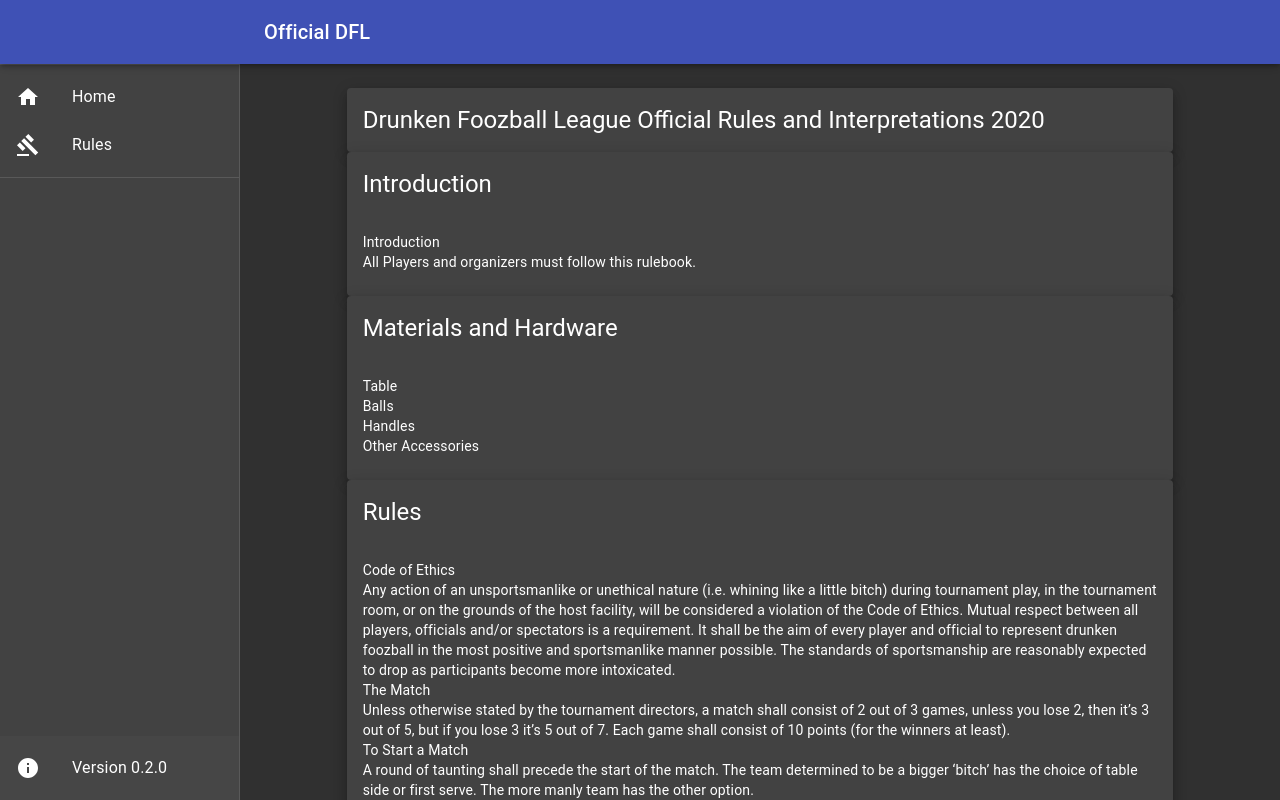
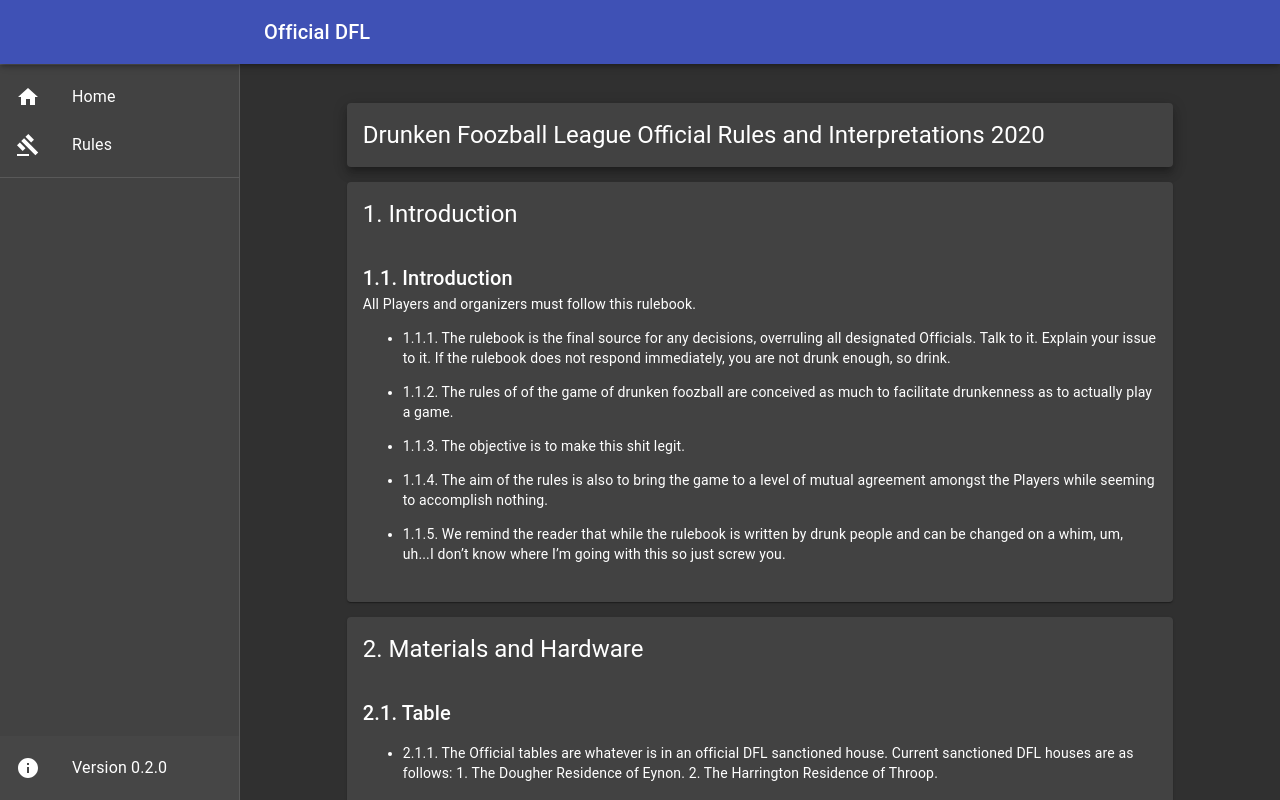
Before and after one commit to frankMazzarella/drunken-foozball-client, a React (Create React App) app: page /rules in a window 1280 px wide. Shown: the top 800 px of the page. Built offline with nearby package versions, Linux system fonts and the light colour scheme.

Commit message:
adding spacing and item numbering

```diff
--- a/src/rules/RuleChapter.js
+++ b/src/rules/RuleChapter.js
@@ -1,23 +1,30 @@
-import React, { Component } from 'react';
+import React from 'react';
+import { makeStyles } from '@material-ui/core/styles';
 import Card from '@material-ui/core/Card';
 import CardHeader from '@material-ui/core/CardHeader';
 import CardContent from '@material-ui/core/CardContent';
 
 import RuleSection from './RuleSection';
 
-export default class RuleChapter extends Component {
-  render() {
+const useStyles = makeStyles(() => ({
+  root: {
+    margin: `15px auto`
+  }
+}));
+
+export default function RuleChapter(props) {
+  const classes = useStyles();
+
   return (
-      <Card raised>
-        <CardHeader title={this.props.chapterTitle} />
+    <Card className={classes.root}>
+      <CardHeader title={`${props.number}. ${props.chapterTitle}`} />
       <CardContent>
         {
-            this.props.sections.map((section, index) => {
-              return <RuleSection key={index} {...section}></RuleSection>
+          props.sections.map((section, index) => {
+            return <RuleSection key={index} number={`${props.number}.${index + 1}`} {...section}></RuleSection>
           })
         }
       </CardContent>
     </Card>
   );
 }
-}
--- a/src/rules/RuleSection.js
+++ b/src/rules/RuleSection.js
@@ -1,11 +1,21 @@
 import React, { Component } from 'react';
+import { Typography } from '@material-ui/core'
 
 export default class RuleSection extends Component {
   render() {
     return (
       <React.Fragment>
-        <div>{this.props.sectionTitle}</div>
-        <div>{this.props.description}</div>
+        <Typography variant="h6">{`${this.props.number}. ${this.props.sectionTitle}`}</Typography>
+        <Typography variant="body2">{this.props.description}</Typography>
+        {
+          this.props.subSections.map((subSection, index) => {
+            return (
+              <ul>
+                <li>{`${this.props.number}.${index + 1}. ${subSection}`}</li>
+              </ul>
+            )
+          })
+        }
       </React.Fragment>
     );
   }
--- a/src/rules/Rules.js
+++ b/src/rules/Rules.js
@@ -1,4 +1,5 @@
-import React, { Component } from 'react';
+import React from 'react';
+import { makeStyles } from '@material-ui/core/styles';
 import Card from '@material-ui/core/Card';
 import CardHeader from '@material-ui/core/CardHeader';
 import Grid from '@material-ui/core/Grid';
@@ -6,23 +7,28 @@ import Grid from '@material-ui/core/Grid';
 import rules from './rules.json';
 import RuleChapter from './RuleChapter';
 
-export default class Rules extends Component {
-  header = `Drunken Foozball League Official Rules and Interpretations ${new Date().getFullYear()}`;
+const useStyles = makeStyles(() => ({
+  root: {
+    margin: `15px auto`
+  }
+}));
 
-  render() {
+export default function Rules() {
+  const classes = useStyles();
+  const header = `Drunken Foozball League Official Rules and Interpretations ${new Date().getFullYear()}`;
+
   return (
     <Grid container direction="column" alignItems="center">
       <Grid item sm={10}>
-          <Card raised>
-            <CardHeader title={this.header} />
+        <Card raised className={classes.root}>
+          <CardHeader title={header} />
         </Card>
         {
           rules.map((section, index) => {
-              return <RuleChapter key={index} {...section} />
+            return <RuleChapter key={index} number={index + 1} {...section} />
           })
         }
       </Grid>
     </Grid>
   );
 }
-}
```
Lines whose indentation alone changed are shown as unchanged.
